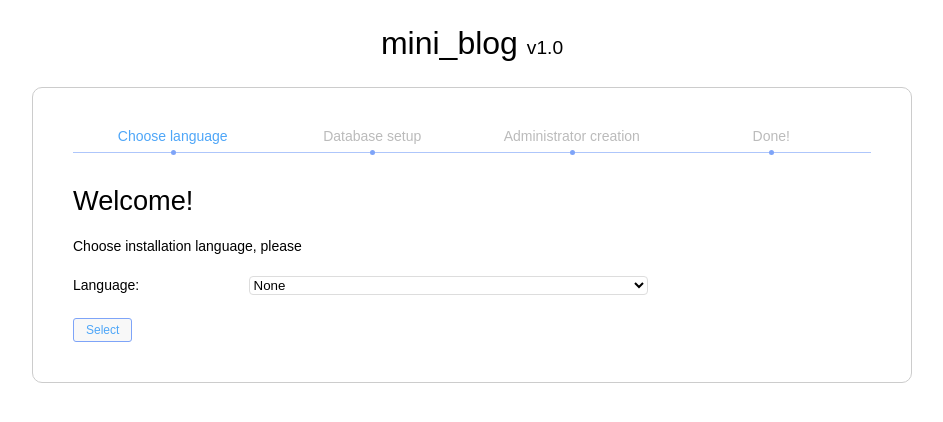
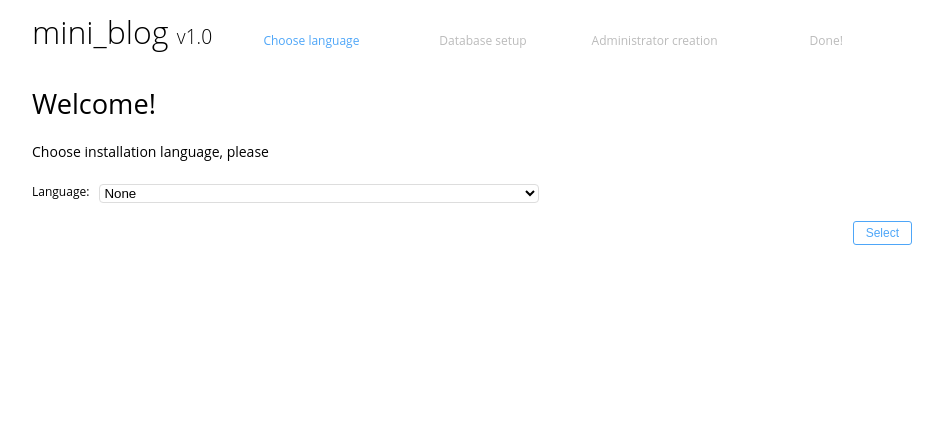
Before and after one commit to Volter9/mini_blog_install, a PHP site: page / in a window 1280 px wide. Shown: the top 422 px of the page, without its empty margins (168-1111 px from the left). Run offline with PHP 8.4, Linux system fonts and the light colour scheme.

Commit message:
Style change

```diff
--- a/index.php
+++ b/index.php
@@ -24,10 +24,8 @@
 
 session_start();
 
-$route = array_get($_GET, 'route');
-
 route(
-    $route ? $route : 'default',
+    array_get($_GET, 'route', 'default'),
     array_merge($_GET, $_POST)
 );
 
--- a/install/actions/admin.php
+++ b/install/actions/admin.php
@@ -48,7 +48,7 @@
         $mail    = filter_var($input['mail'], FILTER_VALIDATE_EMAIL);
 
         validate($confirm, 'admin.errors.passwords_not_match');
-        validate($mail   , 'admin.errors.invalid_mail');
+        validate($mail, 'admin.errors.invalid_mail');
     }
     catch (Exception $e) {
         return action_get($input, array(lang($e->getMessage())));
--- a/install/css/main.css
+++ b/install/css/main.css
@@ -4,7 +4,7 @@
 
 html,
 body {
-    font-family: sans-serif;
+    font-family: 'Open Sans', sans-serif;
 
     margin: 0px;
     padding: 0px;
@@ -22,25 +22,21 @@
  * Common (.) and unique (#) styles
  */
 
+#header {
+    margin-bottom: 1em;
+}
+
 #mini_blog {
     font-size: 32px;
     font-weight: 100;
+    line-height: 100%;
     text-align: center;
 
-    margin: 25px 0px;
+    margin: 16px 0px;
 }
 
 #mini_blog small {
     font-size: 0.6em;
-}
-
-#content {
-    border: 1px solid #ccc;
-    border-radius: 10px;
-
-    margin: 0px auto;
-    padding: 40px;
-    width: 880px;
 }
 
 #content a {
@@ -49,48 +45,25 @@
 }
 
 #steps {
-    margin-bottom: 2em;
+    margin-top: 32px;
+    width: 78%;
 }
 
 #steps ul {
     list-style: none;
     font-size: 0px;
 
-    position: relative;
-    top: 0px;
-    left: 0px;
-
     margin: 0px;
     padding: 0px;
 }
 
 #steps ul li {
-    border-bottom: 1px solid #aec6fb;
     color: #bbb;
-    font-size: 14px;
+    font-size: 12px;
     text-align: center;
 
-    position: relative;
-    top: 0px;
-    left: 0px;
-
     display: inline-block;
-    padding-bottom: 8px;
     width: 25%;
-}
-
-#steps ul li:before {
-    background-color: #7ea4f8;
-    border-radius: 100%;
-    content: "";
-
-    position: absolute;
-    bottom: -3px;
-    left: calc(50% - 2px);
-
-    height: 5px;
-    width: 5px;
-    z-index: 1;
 }
 
 #steps ul li.completed {
@@ -101,11 +74,12 @@
     position: absolute;
     top: 50%;
     left: 50%;
+
     text-align: center;
     transform: translate(-50%, -50%);
+    -webkit-transform: translate(-50%, -50%);
 
     height: 200px;
-    margin: 0px auto;
     width: 400px;
 }
 
@@ -115,20 +89,33 @@
 }
 
 #end p {
+    font-size: 14px;
+
     margin-bottom: 1.5em;
 }
 
 #end .button {
     border-radius: 4px;
-    font-size: 14px;
+    font-size: 12px;
 
-    padding: 6px 8px;
+    margin-right: 10px;
+    padding: 4px 8px;
+}
+
+#end .button:last-child {
+    margin-right: 0px;
+}
+
+.wrapper {
+    margin: 0px auto;
+    width: 880px;
 }
 
 .button {
-    background-color: #f8f8f8;
+    background-color: #fff;
     border: 1px solid #ccc;
     color: #777;
+    cursor: pointer;
     text-align: center;
     box-sizing: border-box;
     padding: 4px 8px;
@@ -141,7 +128,7 @@
 }
 
 .button.blue {
-    border: 1px solid #7ea4f8;
+    border: 1px solid #4ea6f8;
     color: #4ea6f8
 }
 
@@ -201,12 +188,22 @@
     margin: 0px !important;
 }
 
+.form .field label {
+    text-align: left;
+
+    width: auto;
+}
+
 /**
  * Common layout styles
  */
 
 #content h1 {
     font-size: 1.7em;
+}
+
+#content h2 {
+    font-size: 1.3em;
 }
 
 #content h1,
@@ -250,7 +247,7 @@
 
 form select {
     width: 50%;
-    margin-top: 5px;
+    margin-top: 8px;
 }
 
 form button {
@@ -267,18 +264,21 @@
 }
 
 form .field label {
-    font-size: 14px;
-    line-height: 29px;
+    font-size: 12px;
+    line-height: 140%;
+    text-align: right;
 
     float: left;
     display: block;
-    width: 22%;
+    margin-top: 8px;
+    padding-right: 10px;
+    width: 20%;
 }
 
 form .field .container {
     float: right;
     display: block;
-    width: 78%;
+    width: 80%;
 }
 
 /**
--- a/install/functions/array.php
+++ b/install/functions/array.php
@@ -6,9 +6,10 @@
  * @link https://gist.github.com/Volter9/e8568303a09716e72039
  * @param array $array
  * @param string $key
+ * @param mixed $default
  * @return mixed
  */
-function array_get ($array, $key) {
+function array_get ($array, $key, $default = false) {
 	$keys = explode('.', $key);
 	$key = array_shift($keys);
 
@@ -19,7 +20,7 @@
 	}
 
 	if ($key !== null && !isset($array[$key])) {
-		return false;
+		return $default;
 	}
 
 	return $array;
--- a/install/functions/boot.php
+++ b/install/functions/boot.php
@@ -35,7 +35,7 @@
 }
 
 /**
- * Get mini_blog's basepath (constant MF_APP_DIR should be defined already,
+ * Get mini_blog's basepath (constant MF_BASEPATH should be defined already,
  * additional check is just in case)
  *
  * @return string
--- /dev/null
+++ b/install/html/blocks/header.php
@@ -0,0 +1,18 @@
+<header class="wrapper clearfix" id="header">
+    <h1 class="left" id="mini_blog">
+        mini_blog
+        <small>
+            <?php echo mb_version() ?>
+        </small>
+    </h1>
+
+    <div class="right" id="steps">
+        <ul>
+        <?php foreach (lang('steps') as $field): ?>
+            <li class="<?php echo $step > 0 ? 'completed' : '' ?>">
+                <?php echo $field; $step -- ?>
+            </li>
+        <?php endforeach; ?>
+        </ul>
+    </div>
+</header>
--- a/install/html/layout.php
+++ b/install/html/layout.php
@@ -9,25 +9,9 @@
     </head>
 
     <body>
-        <h1 id="mini_blog">
-            mini_blog
-            <small>
-                <?php echo mb_version() ?>
-            </small>
-        </h1>
+        <?php view('blocks/header', $__data__) ?>
 
-        <!-- Passing explicitly $__data__ -->
-        <section id="content">
-            <div id="steps">
-                <ul>
-                <?php foreach (lang('steps') as $field): ?>
-                    <li class="<?php echo $step > 0 ? 'completed' : '' ?>">
-                        <?php echo $field; $step -- ?>
-                    </li>
-                <?php endforeach; ?>
-                </ul>
-            </div>
-
+        <section class="wrapper" id="content">
             <?php view($view, $__data__) ?>
         </section>
     </body>
--- a/install/html/views/language.php
+++ b/install/html/views/language.php
@@ -2,7 +2,7 @@
 
 <p>Choose installation language, please</p>
 
-<form action="<?php echo $url ?>" method="post">
+<form class="form" action="<?php echo $url ?>" method="post">
     <?php $errors = session('errors') and view('blocks/errors', compact('errors')) ?>
 
     <div class="field clearfix">
@@ -15,7 +15,9 @@
         </select>
     </div>
 
-    <button class="button blue" type="submit">
-        Select
-    </button>
+    <div class="clearfix">
+        <button class="right button blue" type="submit">
+            Select
+        </button>
+    </div>
 </form>
```
Also changed, not shown: install/actions/database.php (+7 -1 lines), install/actions/finish.php (+0 -20 lines), install/html/views/finish.php (+6 -2 lines), install/html/views/form.php (+5 -3 lines).
